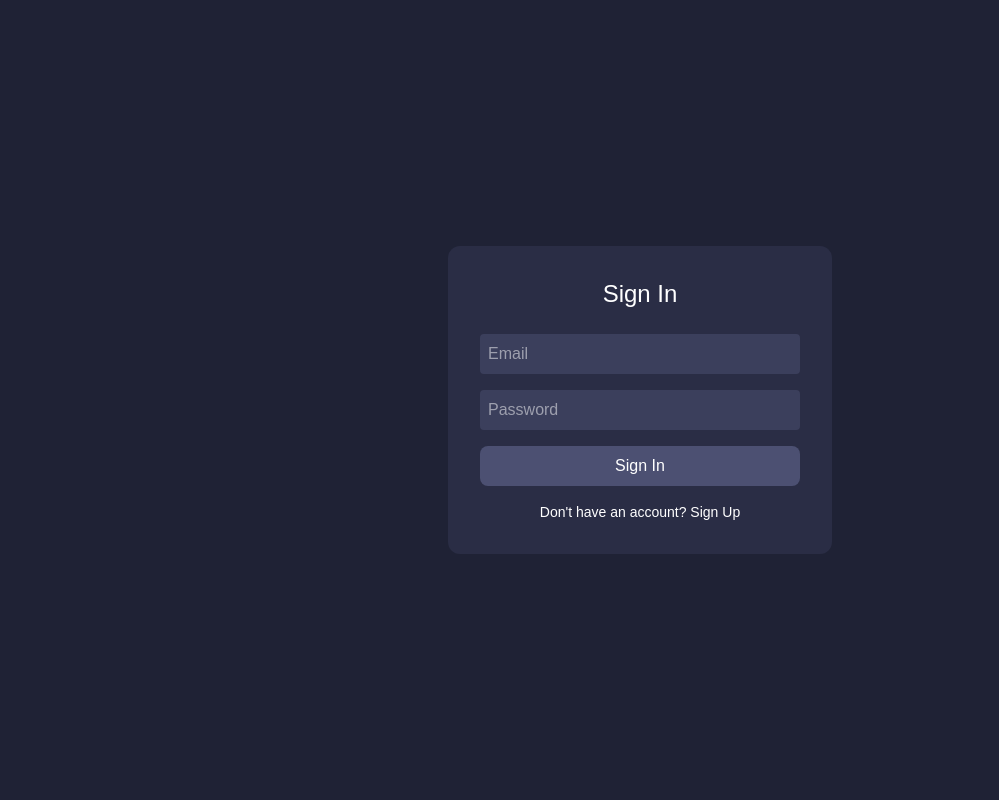
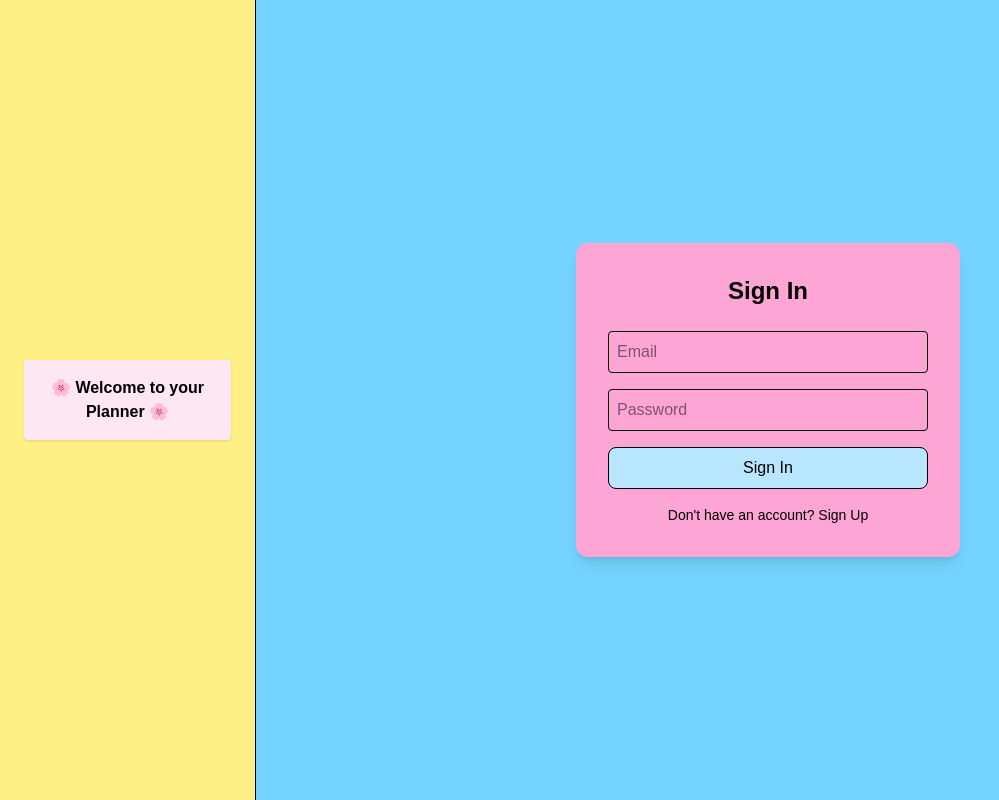
Before and after one commit to Hajaranakeeb/Kanban-board, a Next.js app: page / in a window 1280 px wide. Shown: the whole page, without its empty margins (0-999 px from the left). Built offline with nearby package versions, Linux system fonts and the light colour scheme.

Commit message:
Update AuthPage and BoardPage colors to match theme

```diff
--- a/app/page.tsx
+++ b/app/page.tsx
@@ -1,25 +1,40 @@
 "use client";
 
-import { useState } from "react";
+import { useState, useEffect } from "react";
 import { useRouter } from "next/navigation";
-
 
 export default function AuthPage() {
   const router = useRouter();
   const [isSignUp, setIsSignUp] = useState(false);
+  const [mounted, setMounted] = useState(false);
+
+  useEffect(() => {
+    const signedIn = localStorage.getItem("signedIn");
+    if (signedIn) router.replace("/board"); // redirect if already signed in
+    setMounted(true);
+  }, [router]);
 
   const handleSubmit = (e: React.FormEvent) => {
     e.preventDefault();
-
     localStorage.setItem("signedIn", "true");
-
     router.push("/board");
   };
 
+  if (!mounted) return null;
+
   return (
-    <div className="flex items-center justify-center min-h-screen bg-[#1f2235] text-white">
-      <div className="bg-[#2a2d45] p-8 rounded-xl w-96">
-        <h2 className="text-2xl mb-6 text-center">
+    <div className="flex min-h-screen bg-sky-300 text-black">
+      {/* Sidebar */}
+      <aside className="w-64 bg-yellow-200 p-6 flex flex-col items-center justify-center border-r border-black">
+        <div className="p-4 bg-pink-100 rounded shadow text-center font-semibold text-black">
+          🌸 Welcome to your Planner 🌸
+        </div>
+      </aside>
+
+      {/* Main content */}
+      <main className="flex-1 flex items-center justify-center">
+        <div className="bg-pink-300 p-8 rounded-xl w-96 shadow-lg">
+          <h2 className="text-2xl mb-6 text-center font-semibold text-black">
             {isSignUp ? "Sign Up" : "Sign In"}
           </h2>
 
@@ -27,27 +42,27 @@ export default function AuthPage() {
             <input
               type="email"
               placeholder="Email"
-            className="p-2 rounded bg-[#3b3f5c] outline-none"
+              className="p-2 rounded border border-black outline-none"
               required
             />
 
             <input
               type="password"
               placeholder="Password"
-            className="p-2 rounded bg-[#3b3f5c] outline-none"
+              className="p-2 rounded border border-black outline-none"
               required
             />
 
             <button
               type="submit"
-            className="bg-[#4c5072] hover:bg-[#5d6290] p-2 rounded-lg"
+              className="bg-sky-200 hover:bg-sky-300 p-2 rounded-lg border border-black text-black"
             >
               {isSignUp ? "Create Account" : "Sign In"}
             </button>
           </form>
 
           <p
-          className="mt-4 text-center text-sm cursor-pointer hover:underline"
+            className="mt-4 text-center text-sm cursor-pointer hover:underline text-black"
             onClick={() => setIsSignUp(!isSignUp)}
           >
             {isSignUp
@@ -55,6 +70,7 @@ export default function AuthPage() {
               : "Don't have an account? Sign Up"}
           </p>
         </div>
+      </main>
     </div>
   );
 }
```
Lines whose indentation alone changed are shown as unchanged.
